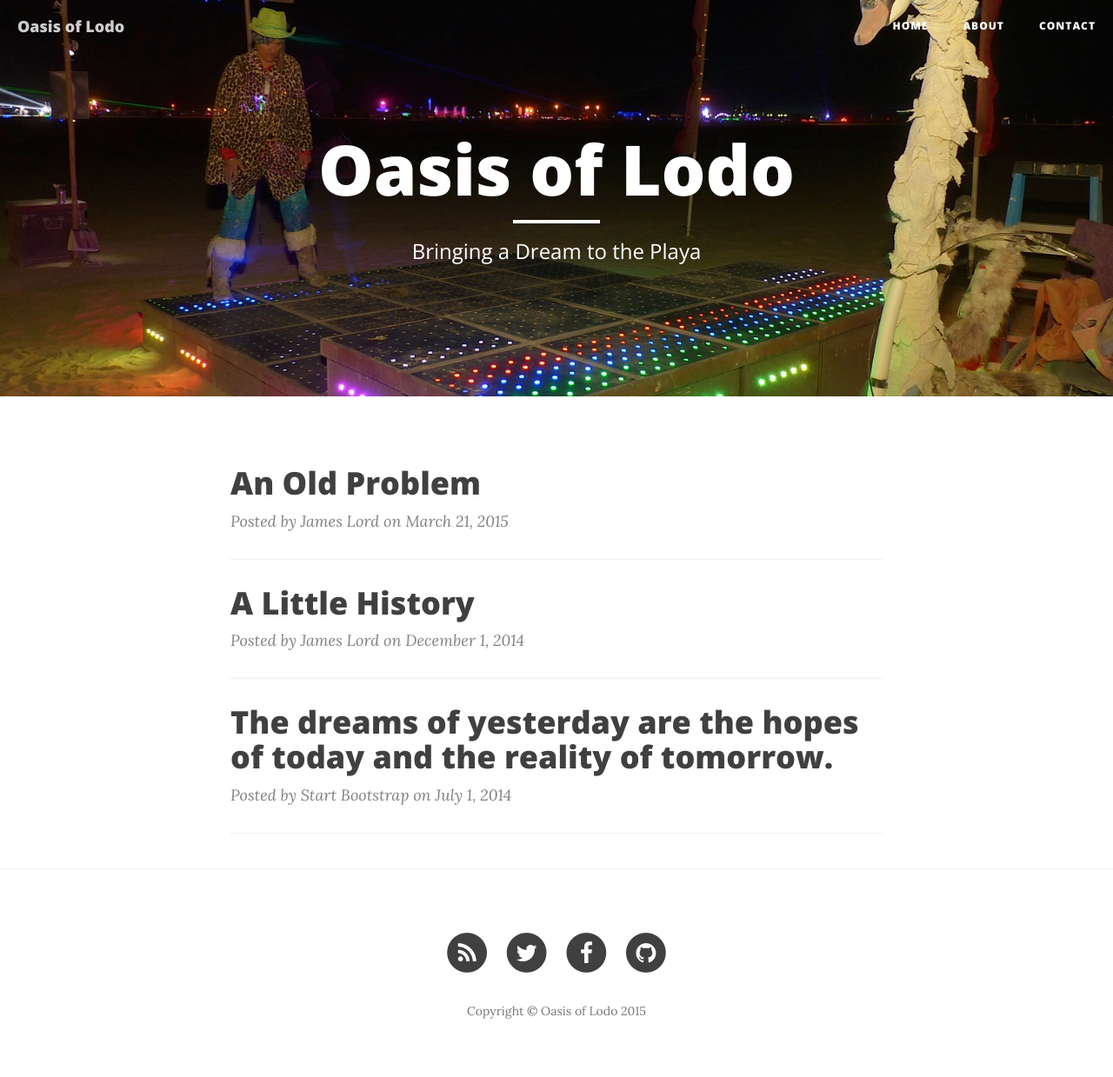
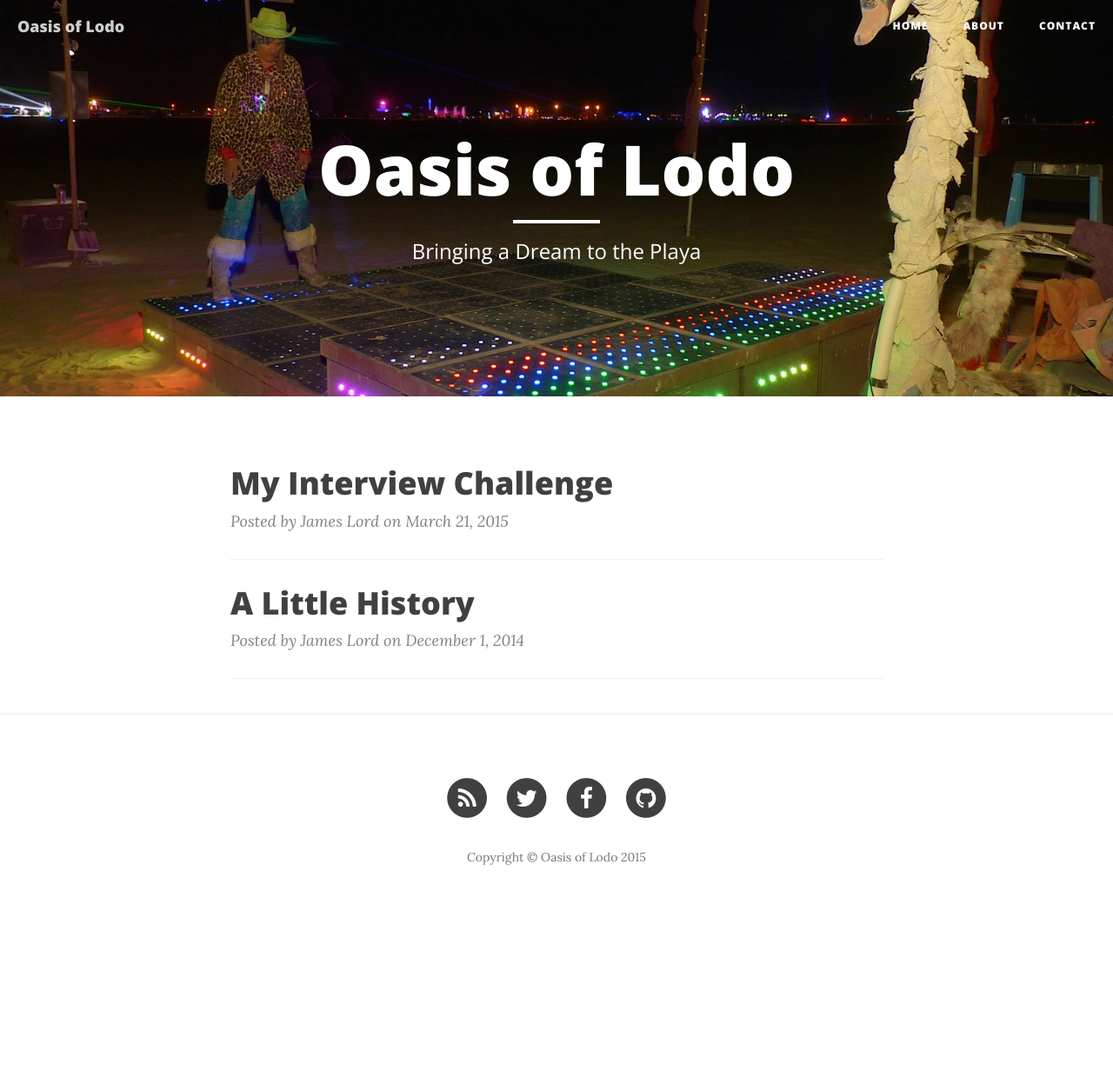
Before and after one commit to jamesalord/jamesalord.github.io, a Jekyll site: the page built from index.html, in a window 1280 px wide. Shown: the whole page at 87% size. Built offline with Jekyll 4.4.1, drawn with Linux system fonts in a browser that asks for light colours; nearby versions of some CDN libraries; the list of posts is cut into pages by our own code; after the commit the page ends 1062 px from its top, so only the background shows below that; some of the changed lines change nothing that is shown.

Commit message:
changed division

```diff
--- a/_posts/2014-07-01-dreams.markdown
+++ /dev/null
@@ -1,42 +0,0 @@
----
-layout:     post
-title:      "The dreams of yesterday are the hopes of today and the reality of tomorrow."
-date:       2014-07-01 12:00:00
-author:     "Start Bootstrap"
-header-img: "img/post-bg-02.jpg"
----
-
-<p>Never in all their history have men been able truly to conceive of the world as one: a single sphere, a globe, having the qualities of a globe, a round earth in which all the directions eventually meet, in which there is no center because every point, or none, is center — an equal earth which all men occupy as equals. The airman's earth, if free men make it, will be truly round: a globe in practice, not in theory.</p>
-
-<p>Science cuts two ways, of course; its products can be used for both good and evil. But there's no turning back from science. The early warnings about technological dangers also come from science.</p>
-
-<p>What was most significant about the lunar voyage was not that man set foot on the Moon but that they set eye on the earth.</p>
-
-<p>A Chinese tale tells of some men sent to harm a young girl who, upon seeing her beauty, become her protectors rather than her violators. That's how I felt seeing the Earth for the first time. I could not help but love and cherish her.</p>
-
-<p>For those who have seen the Earth from space, and for the hundreds and perhaps thousands more who will, the experience most certainly changes your perspective. The things that we share in our world are far more valuable than those which divide us.</p>
-
-<h2 class="section-heading">The Final Frontier</h2>
-
-<p>There can be no thought of finishing for ‘aiming for the stars.’ Both figuratively and literally, it is a task to occupy the generations. And no matter how much progress one makes, there is always the thrill of just beginning.</p>
-
-<p>There can be no thought of finishing for ‘aiming for the stars.’ Both figuratively and literally, it is a task to occupy the generations. And no matter how much progress one makes, there is always the thrill of just beginning.</p>
-
-<blockquote>The dreams of yesterday are the hopes of today and the reality of tomorrow. Science has not yet mastered prophecy. We predict too much for the next year and yet far too little for the next ten.</blockquote>
-
-<p>Spaceflights cannot be stopped. This is not the work of any one man or even a group of men. It is a historical process which mankind is carrying out in accordance with the natural laws of human development.</p>
-
-<h2 class="section-heading">Reaching for the Stars</h2>
-
-<p>As we got further and further away, it [the Earth] diminished in size. Finally it shrank to the size of a marble, the most beautiful you can imagine. That beautiful, warm, living object looked so fragile, so delicate, that if you touched it with a finger it would crumble and fall apart. Seeing this has to change a man.</p>
-
-<a href="#">
-    <img src="{{ site.baseurl }}/img/post-sample-image.jpg" alt="Post Sample Image">
-</a>
-<span class="caption text-muted">To go places and do things that have never been done before – that’s what living is all about.</span>
-
-<p>Space, the final frontier. These are the voyages of the Starship Enterprise. Its five-year mission: to explore strange new worlds, to seek out new life and new civilizations, to boldly go where no man has gone before.</p>
-
-<p>As I stand out here in the wonders of the unknown at Hadley, I sort of realize there’s a fundamental truth to our nature, Man must explore, and this is exploration at its greatest.</p>
-
-<p>Placeholder text by <a href="http://spaceipsum.com/">Space Ipsum</a>. Photographs by <a href="https://www.flickr.com/photos/nasacommons/">NASA on The Commons</a>.</p>
--- a/_posts/2015-03-21-division.markdown
+++ b/_posts/2015-03-21-division.markdown
@@ -1,12 +1,12 @@
 ---
 layout:     post
-title:      "An Old Problem"
+title:      "My Interview Challenge"
 date:       2015-03-21 12:00:00
 author:     "James Lord"
 header-img: "img/numbers.jpg"
 ---
 
-An Old Problem
+My Interview Challenge
 =============
 
 Many years ago, during the first dot-com boom, I had an interview at a company populated by Caltech grads.  During the interview, they wanted to get a sense of my thinking process and asked a classic "unsolvable" question -- prove that a number is divisible by three if the sum of its digits is divisible by three.  My response was to talk about how I would approach the problem (mathematical induction, watch how digits roll over as you keep increasing the number, etc., etc.).  It must have been convincing since the interview resulted in an offer.  But, no, I did not solve the problem then.
```
